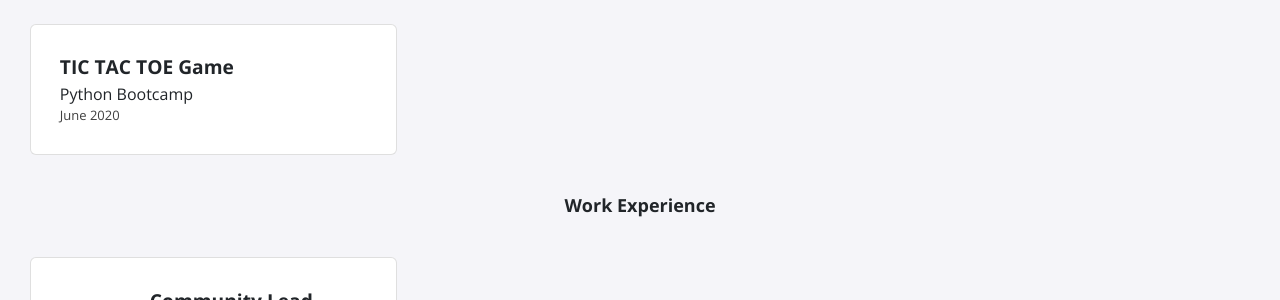
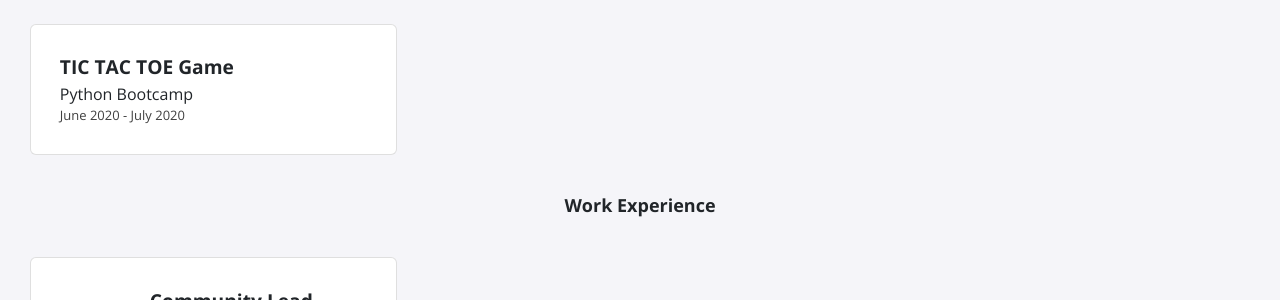
Before and after one commit to siddharth270/siddharth270.github.io, a Jekyll site: the page built from index.html, in a window 1280 px wide. Shown: the part 478-778 px from the top of the page. Built offline with Jekyll 4.4.1, drawn with Linux system fonts in a browser that asks for light colours; nearby versions of some CDN libraries.

Commit message:
Update projects.yml

```diff
--- a/_data/projects.yml
+++ b/_data/projects.yml
@@ -1,3 +1,3 @@
 - title: TIC TAC TOE Game
   event: Python Bootcamp
-  date: June 2020
+  date: June 2020 - July 2020
```
